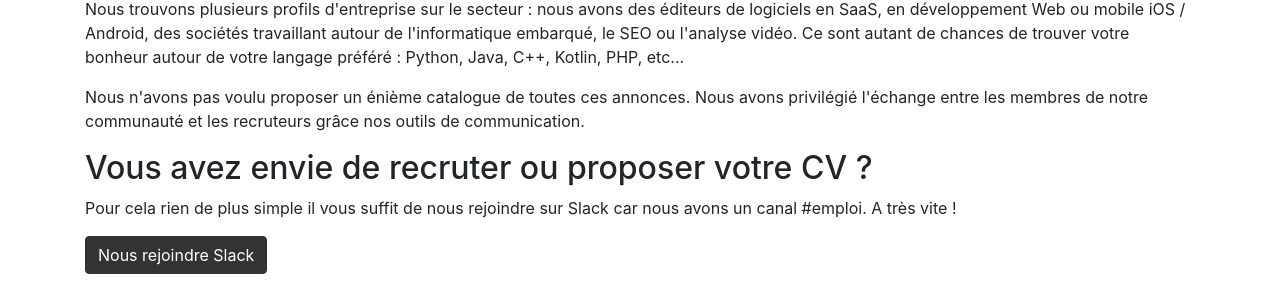
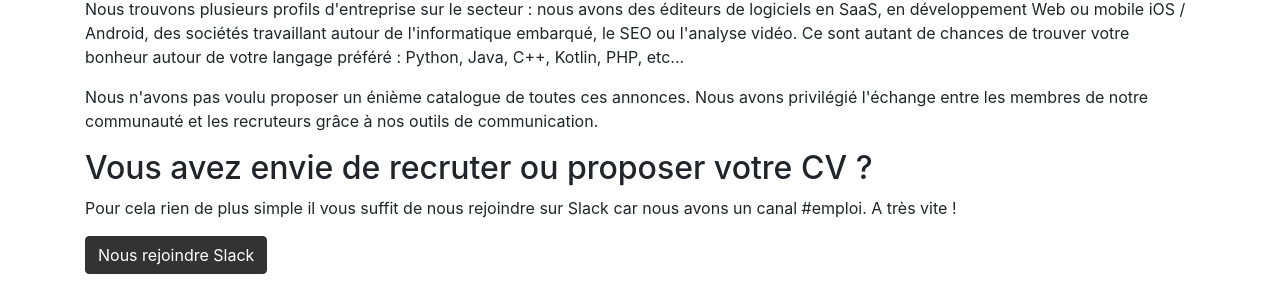
Before and after one commit to ArdechDromDev/website, a Jekyll site: the page built from emploi.html, in a window 1280 px wide. Shown: the part 516-820 px from the top of the page. Built offline with Jekyll 4.4.1, drawn with Linux system fonts in a browser that asks for light colours; nearby versions of some CDN libraries; some web fonts are replaced.

```diff
--- a/emploi.html
+++ b/emploi.html
@@ -23,7 +23,7 @@ description: Les offres d'emploi concernant les développeurs et freelance en Dr
 </p>
 <p>
     Nous n'avons pas voulu proposer un énième catalogue de toutes ces annonces. Nous avons privilégié l'échange entre les
-    membres de notre communauté et les recruteurs grâce nos outils de communication.
+    membres de notre communauté et les recruteurs grâce à nos outils de communication.
 </p>
 
 <h2>
```
